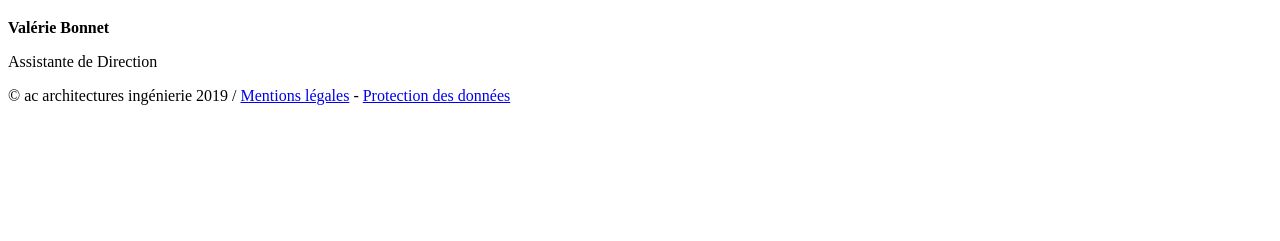
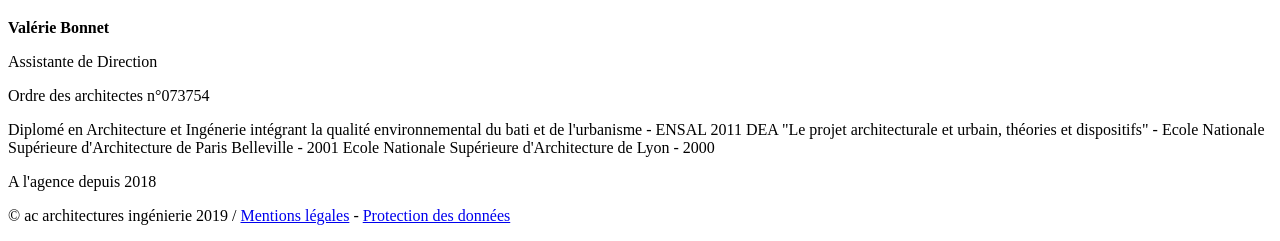
Before and after one commit to mustanguy69/ac-architecture, a Symfony app: template templates/pages/equipe.html.twig in a window 1280 px wide. Shown: the part 2903-3144 px from the top of the page. Before the commit the page ends 3008 px from the top, so only its background shows below. Run offline with Twig, Linux system fonts and the light colour scheme; the template is opened without the code that fills it, so the values that code supplies are empty; some libraries are stand-ins or nearby versions.

Commit message:
ad cv on hover

```diff
--- a/templates/pages/equipe.html.twig
+++ b/templates/pages/equipe.html.twig
@@ -59,6 +59,25 @@
                     <p>Assistante de Direction</p>
                 </div>
             </div>
+            <div class="col-8 cv-equipe">
+                <p>Ordre des architectes n°073754</p>
+                <p>Diplomé en Architecture et Ingénerie intégrant la qualité environnemental du bati et de l'urbanisme
+                 - ENSAL 2011 DEA "Le projet architecturale et urbain, théories et dispositifs" - Ecole Nationale
+                 Supérieure d'Architecture de Paris Belleville - 2001
+                 Ecole Nationale Supérieure d'Architecture de Lyon - 2000</p>
+
+                 <p>A l'agence depuis 2018</p>
+
+            </div>
         </div>
     </div>
+    <script>
+        $('.img').on('mouseover', function(e) {
+            $('.cv-equipe').css('display', 'block');
+        });
+        $('.img').on('mouseleave', function(e) {
+            $('.cv-equipe').css('display', 'none');
+        });
+
+    </script>
 {% endblock %}
```
Also changed, not shown: assets/css/app.scss (+9 -0 lines).
